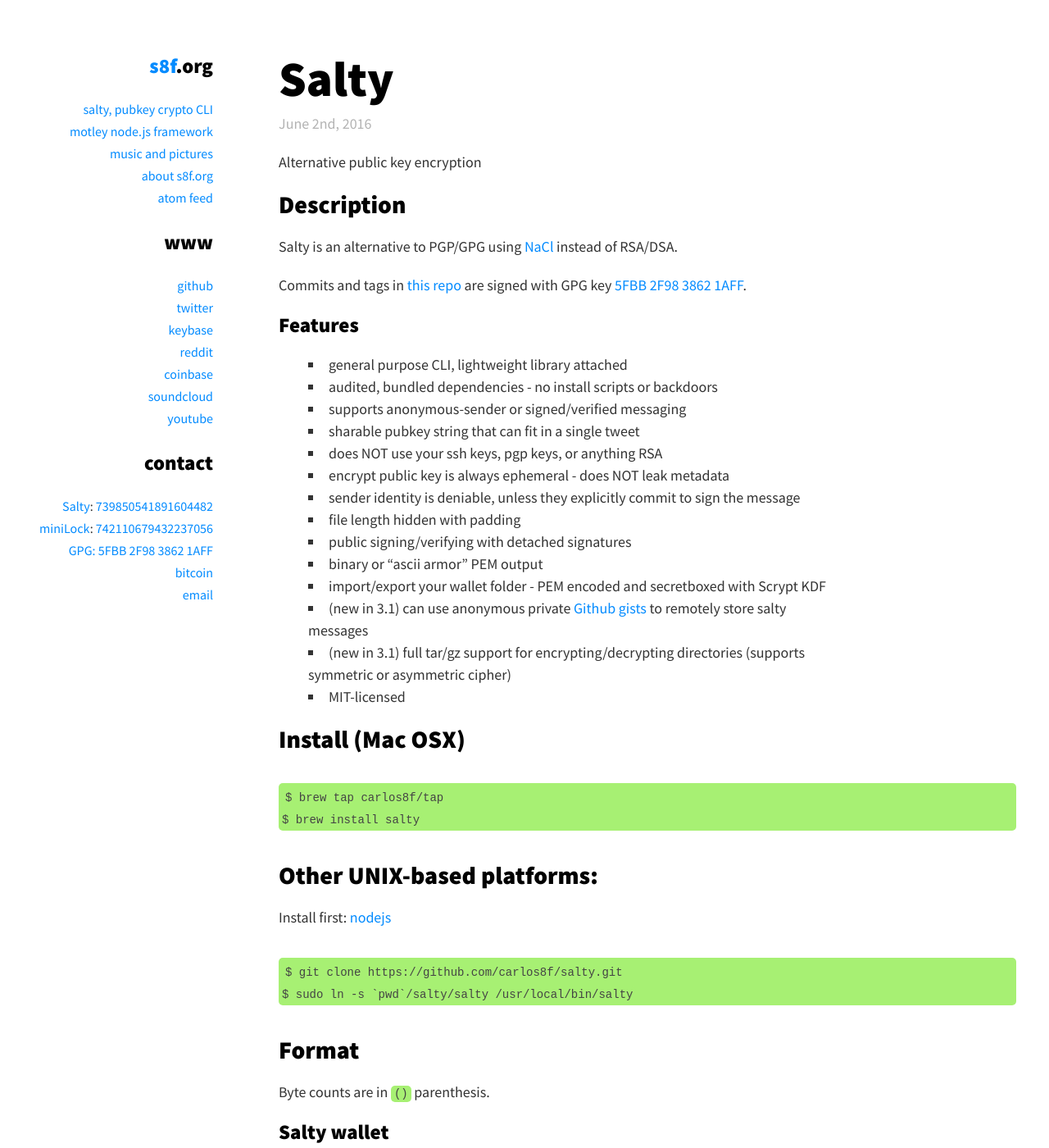
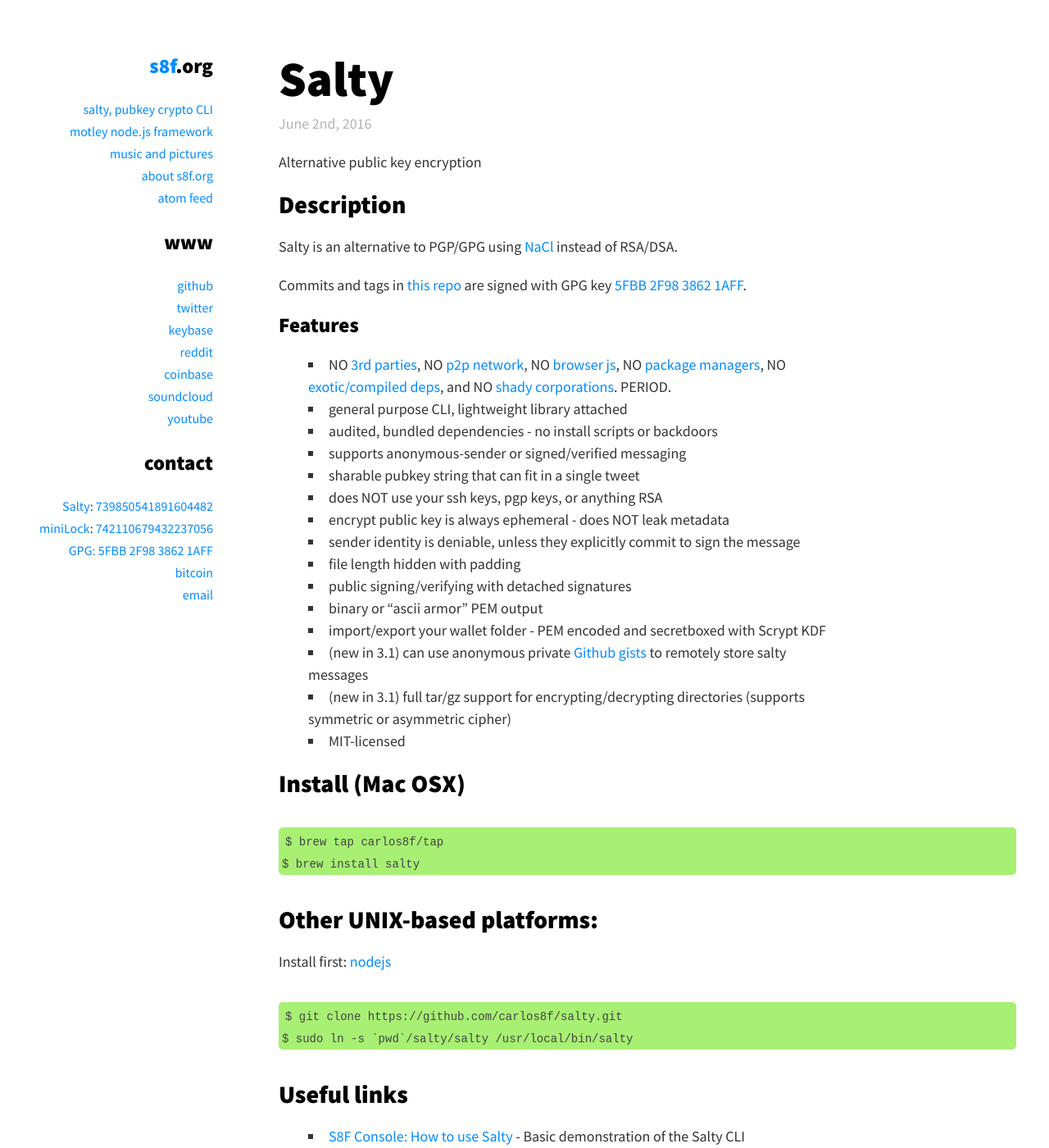
Before and after one commit to carlos8f/s8f.org, a Jekyll site: the page built from _posts/2016-06-02-1464902995.md, in a window 1280 px wide and 1400 px high. Shown: the whole window at 82% size. Built offline with Jekyll 4.4.1, drawn with Linux system fonts in a browser that asks for light colours; some web fonts are replaced; a script that is not in the unit is left out; comment, search, counter and statistics services are not loaded; some of the changed text lies outside the part shown.

Commit message:
update salty readme

````diff
--- a/_posts/2016-06-02-1464902995.md
+++ b/_posts/2016-06-02-1464902995.md
@@ -14,6 +14,7 @@
 
 ### Features
 
+- NO [3rd parties](https://peerio.com/pricing.html), NO [p2p network](https://en.wikipedia.org/wiki/PRISM_(surveillance_program)), NO [browser js](https://www.nccgroup.trust/us/about-us/newsroom-and-events/blog/2011/august/javascript-cryptography-considered-harmful/), NO [package managers](https://docs.npmjs.com/misc/scripts), NO [exotic/compiled deps](https://www.openssl.org/news/vulnerabilities.html), and NO [shady corporations](https://github.com/VirgilSecurity). PERIOD.
 - general purpose CLI, lightweight library attached
 - audited, bundled dependencies - no install scripts or backdoors
 - supports anonymous-sender or signed/verified messaging
@@ -44,6 +45,11 @@
 $ git clone https://github.com/carlos8f/salty.git
 $ sudo ln -s `pwd`/salty/salty /usr/local/bin/salty
 ```
+
+## Useful links
+
+- [S8F Console: How to use Salty](https://s8f.org/1465282150/) - Basic demonstration of the Salty CLI
+- [Salty: PGP Evolved](https://s8f.org/1465262642/) - How Salty improves on the PGP model
 
 ## Format
 
@@ -233,6 +239,7 @@
 
 - Custom headers, repeatable -H param
 
+
 - - -
 
 ### License: MIT
````
